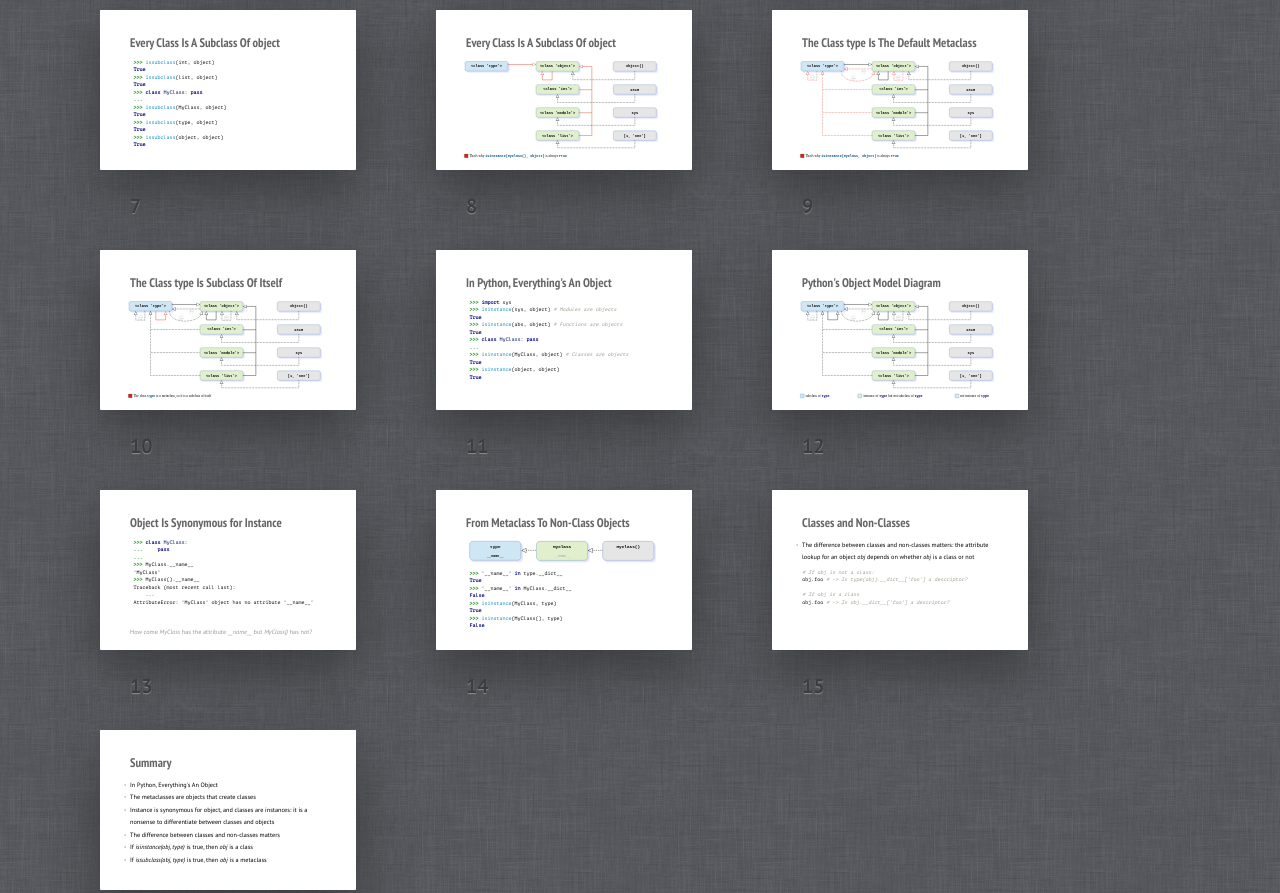
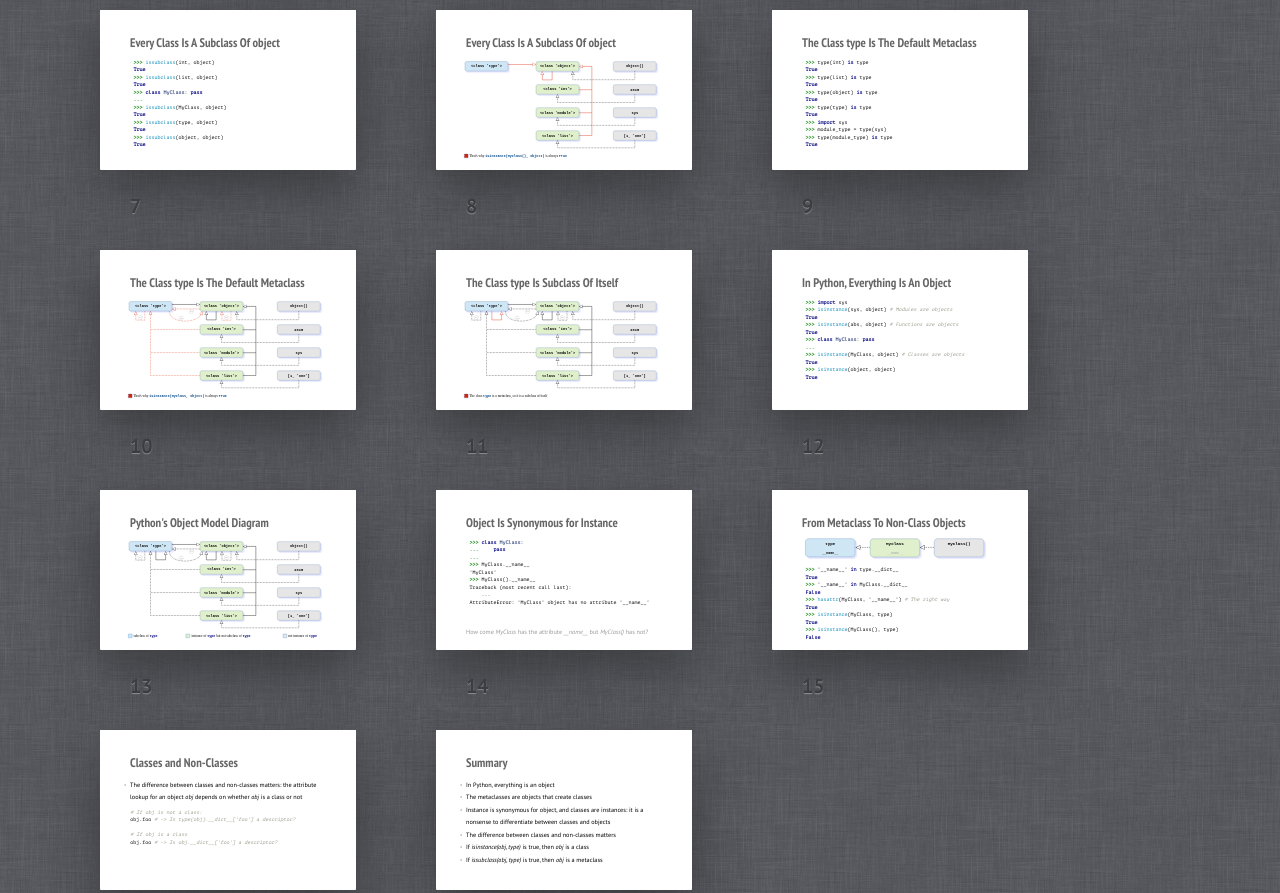
Before and after one commit to marco-buttu/pycon_objmodel, a plain HTML site: page index.html in a window 1280 px wide. Shown: the part 700-1593 px from the top of the page. Drawn offline with Linux system fonts and the light colour scheme.

Commit message:
Added hasattr()

```diff
--- a/index.html
+++ b/index.html
@@ -196,6 +196,26 @@
         </style>
     </div></section>
 
+    <section class="slide"><div>
+        <h2>The Class type Is The Default Metaclass</h2>
+        <pre>
+            <code class="python">
+            >>> type(int) is type
+            True
+            >>> type(list) is type
+            True
+            >>> type(object) is type
+            True
+            >>> type(type) is type
+            True
+            >>> import sys
+            >>> module_type = type(sys)
+            >>> type(module_type) is type
+            True
+            </code>
+        </pre>
+    </div></section>
+
     <section class="slide" id="Object-Model-2"><div>
         <h2>The Class type Is The Default Metaclass</h2>
         <img src="pictures/objmodel_2.svg" alt="Object Model Diagram 2">
@@ -222,7 +242,7 @@
 
 
     <section class="slide"><div>
-        <h2>In Python, Everything's An Object</h2>
+        <h2>In Python, Everything Is An Object</h2>
         <pre>
             <code class="python">
             >>> import sys
@@ -280,6 +300,8 @@
             True
             >>> '__name__' in MyClass.__dict__
             False
+            >>> hasattr(MyClass, '__name__') # The right way
+            True
             >>> isinstance(MyClass, type)
             True
             >>> isinstance(MyClass(), type)
@@ -288,9 +310,9 @@
         </pre>
         <style>
             #FromMeta img {
-                margin-top:0px;
+                margin-top:-10px;
                 margin-left:-15px;
-                width: 32em;
+                width: 31em;
             }
         </style>
     </div></section>
@@ -322,7 +344,7 @@
     <section class="slide"><div>
         <h2>Summary</h2>
         <ul>
-            <li>In Python, Everything's An Object</li>
+            <li>In Python, everything is an object</li>
             <li>The metaclasses are objects that create classes</li>
             <li>Instance is synonymous for object, and classes are instances:
             it is a nonsense to differentiate between classes and objects</li>
```
Also changed, not shown: js/highlight.pack.js.
